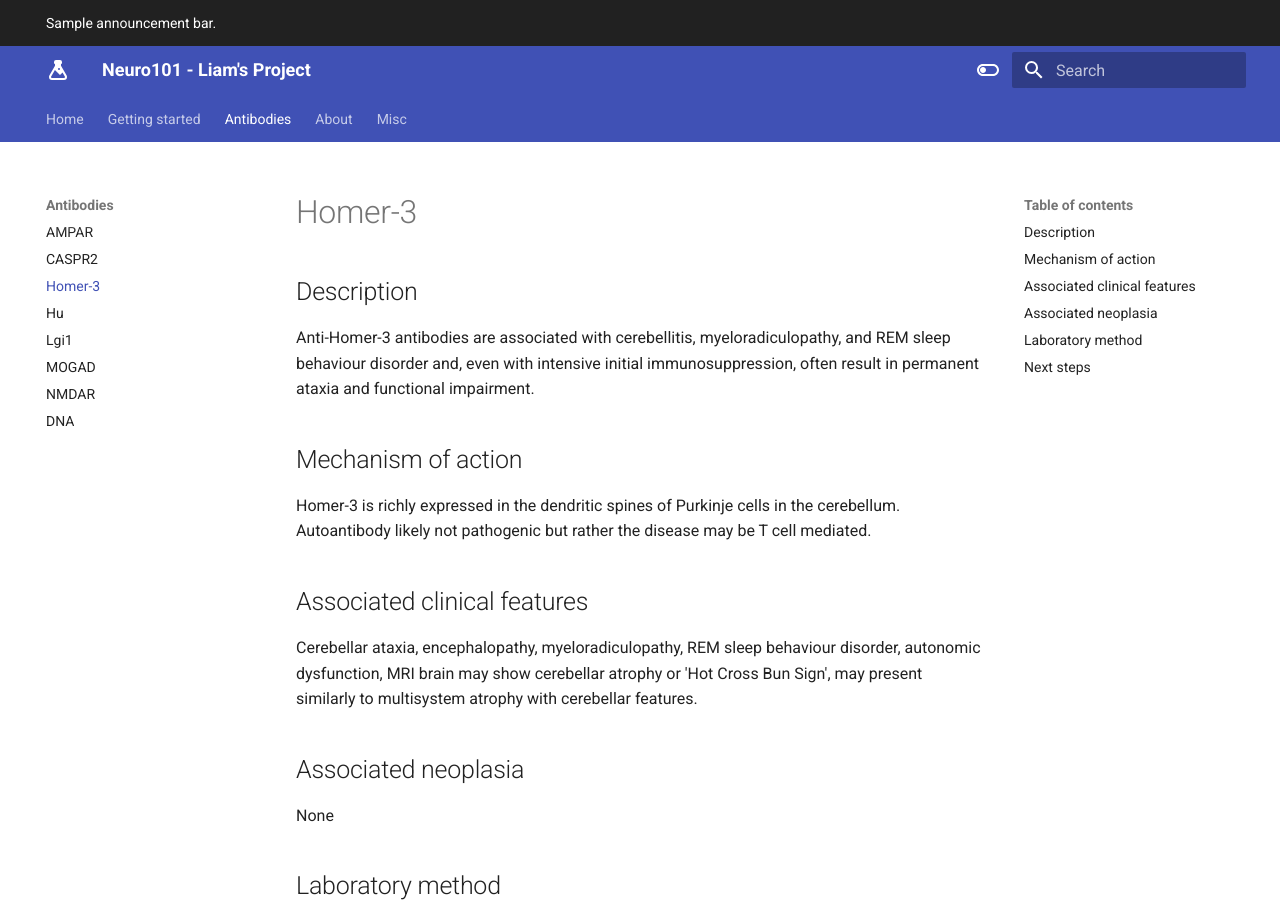
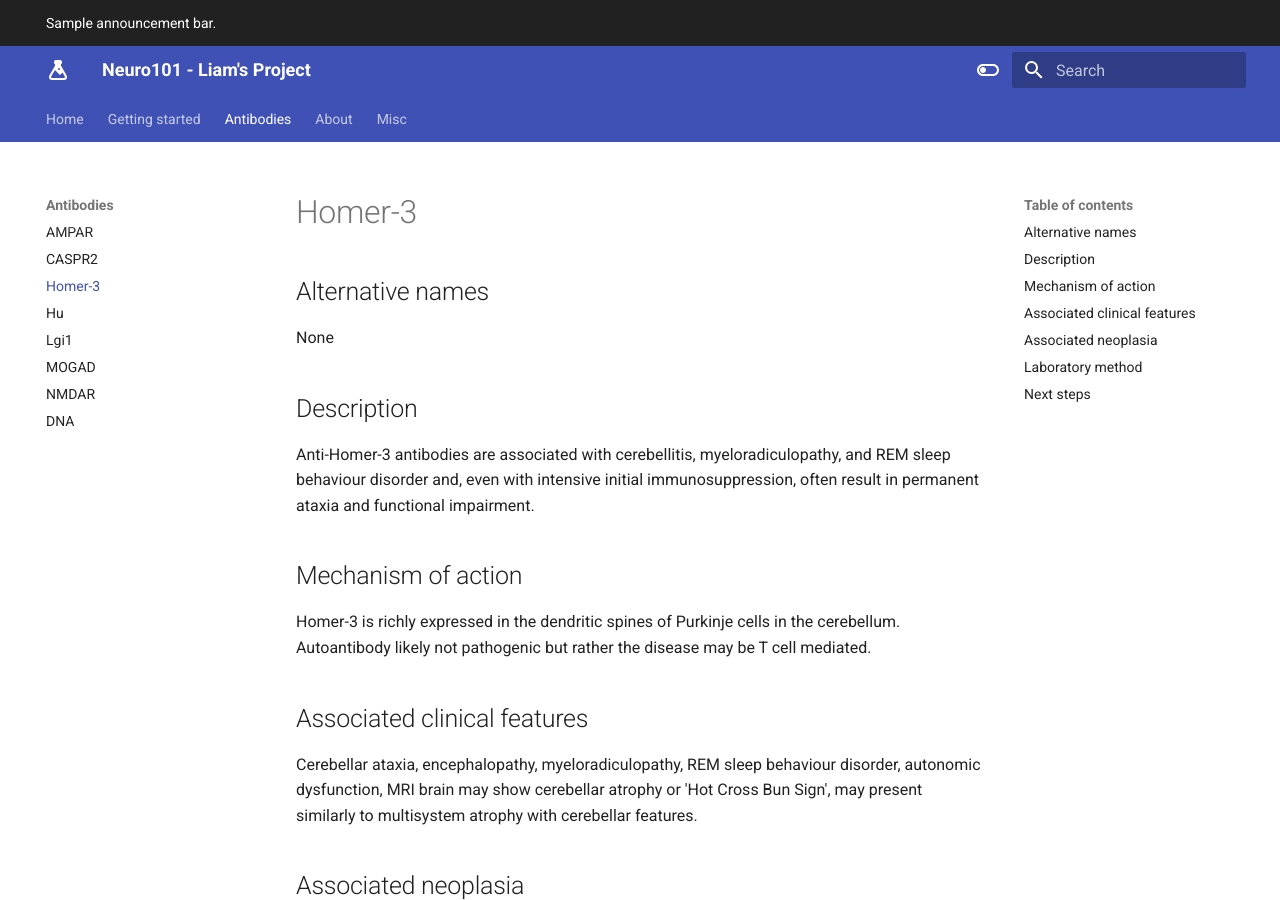
Before and after one commit to monchee/liamsproject, an MkDocs documentation site: the page built from docs/antibodies/homer3.md, in a window 1280 px wide and 900 px high. Built offline with MkDocs 1.6.1 and Material for MkDocs 9.7.7, drawn with Linux system fonts in a browser that asks for light colours.

Commit message:
Update homer3.md

```diff
--- a/docs/antibodies/homer3.md
+++ b/docs/antibodies/homer3.md
@@ -12,6 +12,9 @@ tags:
 ---
 
 # Homer-3
+
+## Alternative names
+None
 
 ## Description
 Anti-Homer-3 antibodies are associated with cerebellitis, myeloradiculopathy, and REM sleep behaviour disorder and, even with intensive initial immunosuppression, often result in permanent ataxia and functional impairment.
```
